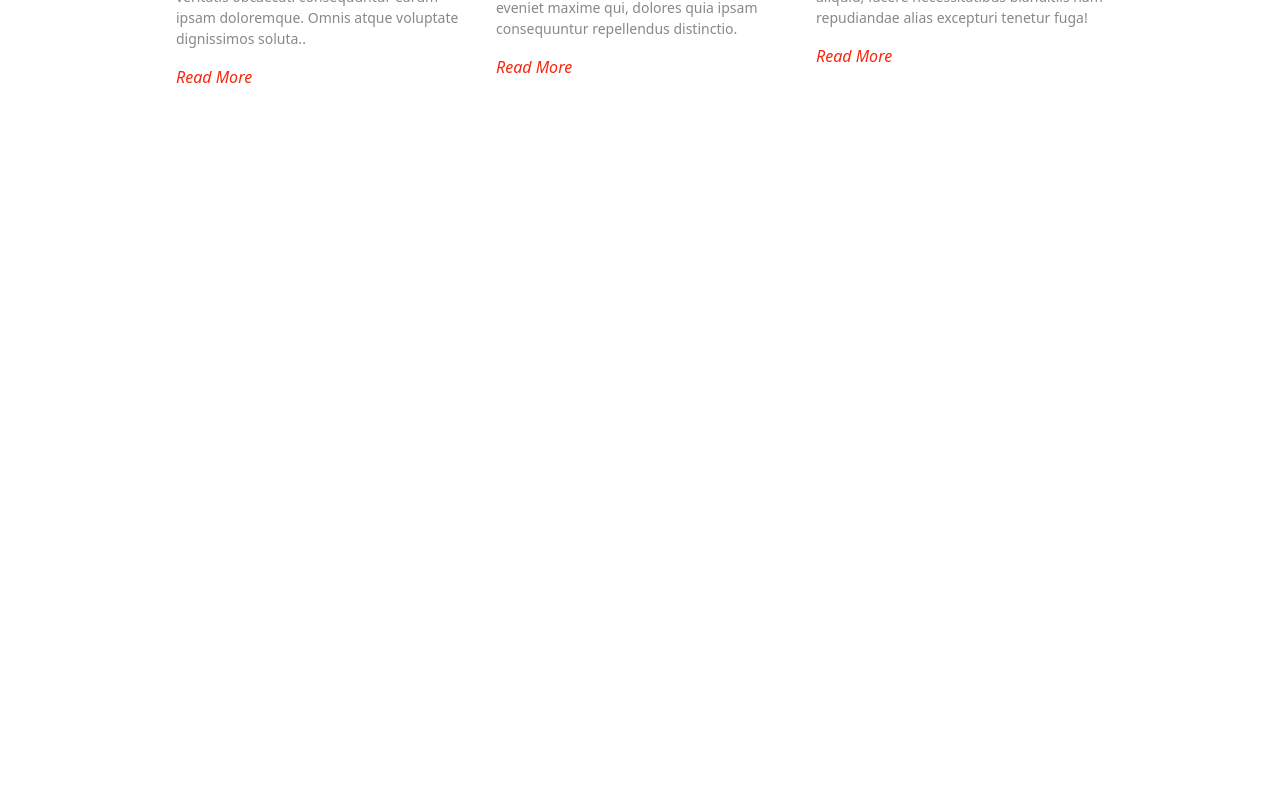
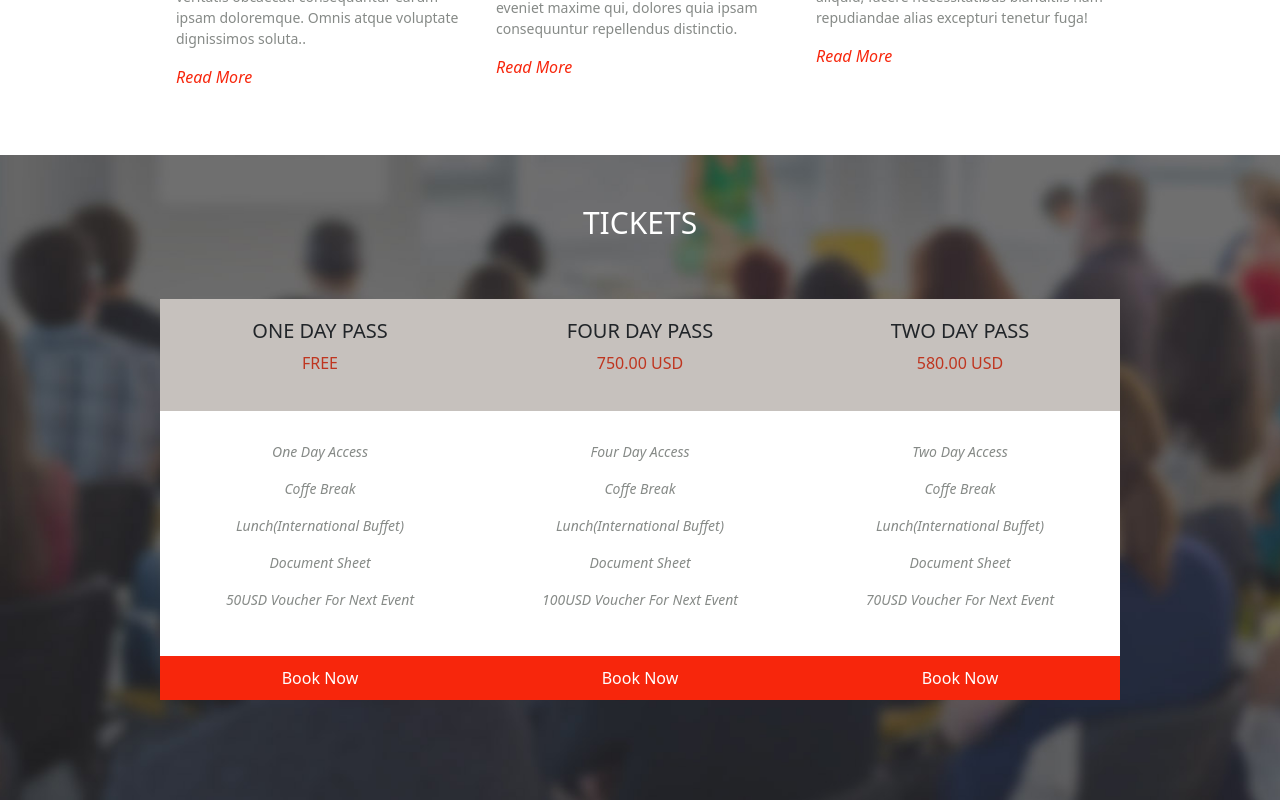
Before and after one commit to Edoardo-Monti/proj-html-vuejs, a Vue app: page / in a window 1280 px wide. Shown: the part 4047-4847 px from the top of the page. Before the commit the page ends 4202 px from the top, so only its background shows below. Built offline with nearby package versions, Linux system fonts and the light colour scheme.

Commit message:
creazione ticket con props

```diff
--- a/src/components/MainComp.vue
+++ b/src/components/MainComp.vue
@@ -6,11 +6,12 @@ import UsComp from './UsComp.vue';
 import {store} from '../store';
 import ZoneComp from './ZoneComp.vue';
 import NewsComp from './NewsComp.vue';
+import TicketsComp from './TicketsComp.vue';
 
 
 export default{
     name: "MainComp",
-    components: { UsComp, TimerComp, SpeakerComp, ProgramComp, ZoneComp, NewsComp },
+    components: { UsComp, TimerComp, SpeakerComp, ProgramComp, ZoneComp, NewsComp, TicketsComp },
     data(){
         return{
             store
@@ -27,6 +28,7 @@ export default{
 <ProgramComp/>
 <ZoneComp/>
 <NewsComp/>
+<TicketsComp/>
 </template>
 
 <style lang="scss" scoped>
--- /dev/null
+++ b/src/components/SingleTicket.vue
@@ -0,0 +1,65 @@
+<script>
+export default{
+  name: "SingleTicket",
+  props: ['propsTicket']
+}
+
+</script>
+
+<template>
+<div class="ticket">
+    <div class="uno">
+        <h4>{{ propsTicket.title }}</h4>
+        <p>{{ propsTicket.cost }}</p>
+    </div>
+    <div class="due ">
+        <p>{{ propsTicket.vantage1}}</p>
+        <p>{{ propsTicket.vantage2}}</p>
+        <p>{{ propsTicket.vantage3}}</p>
+        <p>{{ propsTicket.vantage4}}</p>
+        <p>{{ propsTicket.vantage5}}</p>
+    </div>
+    <div>
+        <button>Book Now</button>
+    </div>
+</div>
+</template>
+
+<style lang="scss" scoped>
+@use '../style/main.scss' as *;
+
+.ticket{
+    width: 20rem;
+    padding: 50px 0;
+    text-align: center;
+    .uno{
+        padding: 20px 0;
+        background-color: $Cloud;
+        h4{
+
+            font-size: 20px;
+        }
+        p{
+            color: $Thunderbird;
+        }
+    }
+    .due{
+        background-color: $White;
+        padding: 30px 0;
+        p{
+            font-size: 14px;
+            color: $Natural-Gray;
+            font-style: italic;
+        }
+
+    }
+    button{
+            width: 100%;
+            border: none;
+            background-color: $Scarlet;
+            color: $White;
+            padding: 10px 0;
+        }
+
+}
+</style>
--- /dev/null
+++ b/src/components/TicketsComp.vue
@@ -0,0 +1,66 @@
+<script>
+import SingleTicket from './SingleTicket.vue';
+
+export default{
+    name: "TicketsComp",
+    components: { SingleTicket },
+    data(){
+        return{
+            arrayTicket:[
+                {
+                    title: "ONE DAY PASS",
+                    cost: "FREE",
+                    vantage1: "One Day Access",
+                    vantage2: "Coffe Break",
+                    vantage3: "Lunch(International Buffet)",
+                    vantage4: "Document Sheet",
+                    vantage5: "50USD Voucher For Next Event",
+                },
+                {
+                    title: "FOUR DAY PASS",
+                    cost: "750.00 USD",
+                    vantage1: "Four Day Access",
+                    vantage2: "Coffe Break",
+                    vantage3: "Lunch(International Buffet)",
+                    vantage4: "Document Sheet",
+                    vantage5: "100USD Voucher For Next Event",
+                },
+                {
+                    title: "TWO DAY PASS",
+                    cost: "580.00 USD",
+                    vantage1: "Two Day Access",
+                    vantage2: "Coffe Break",
+                    vantage3: "Lunch(International Buffet)",
+                    vantage4: "Document Sheet",
+                    vantage5: "70USD Voucher For Next Event",
+                },
+            ]
+        }
+    }
+}
+
+</script>
+
+<template>
+    <div id="box">
+        <h4 class="text-center">TICKETS</h4>
+        <div class="w-75 mx-auto d-flex justify-content-between">
+
+            <SingleTicket v-for="(elem, index) in arrayTicket" :propsTicket="elem"/>
+        </div>
+    </div>
+</template>
+
+<style lang="scss" scoped>
+@use '../style/main.scss' as *;
+
+#box{
+    padding: 50px 0;
+    background-image:url(/images/ticket-bg.jpg) ;
+    background-size: cover;
+    h4{
+        font-size: 30px;
+        color: $White;
+    }
+}
+</style>
```
